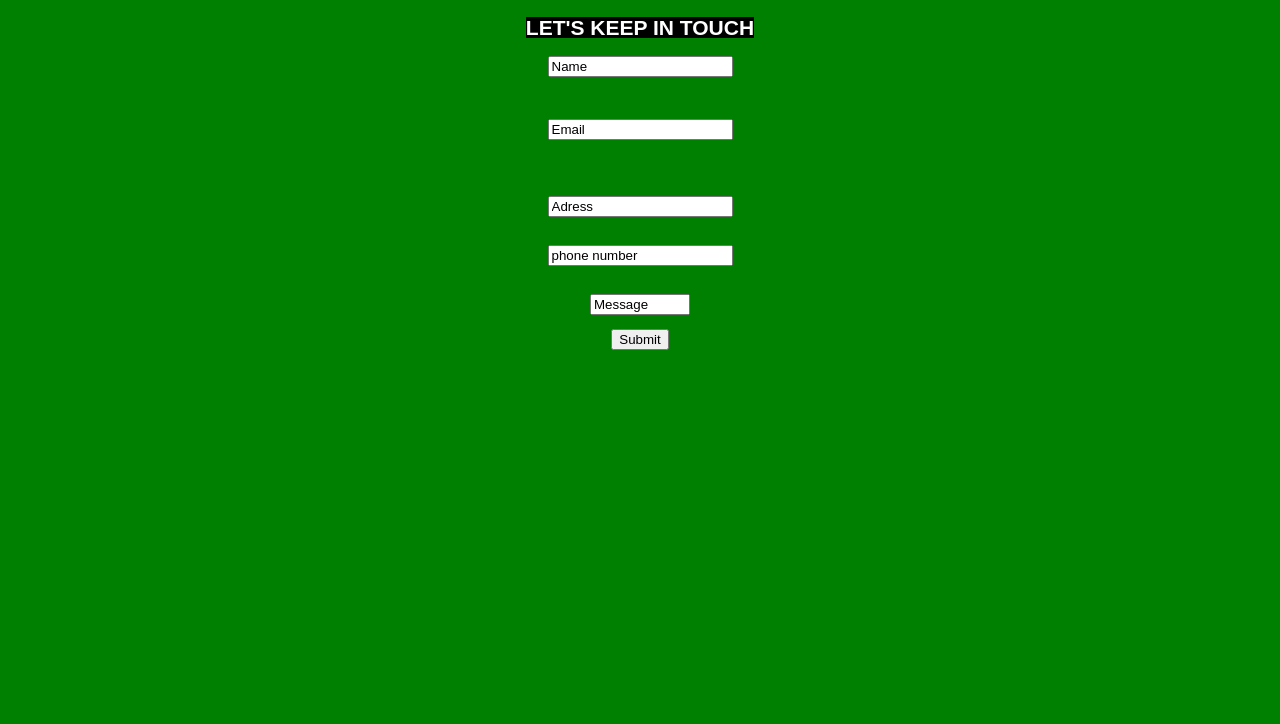
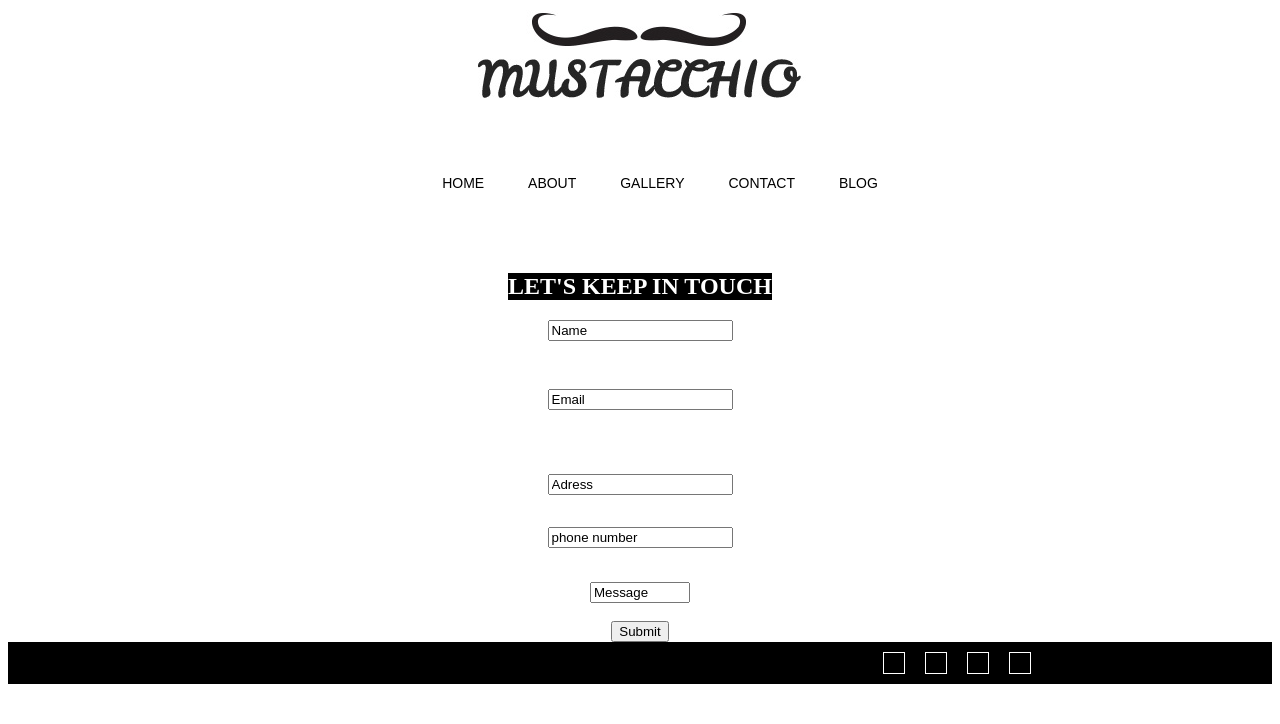
Before and after one commit to fidelis0788/hair-saloon-webside, a plain HTML site: page contact.html in a window 1280 px wide. Drawn offline with Linux system fonts and the light colour scheme.

Commit message:
commit my changes

```diff
--- /dev/null
+++ b/contact.css
@@ -0,0 +1,81 @@
+header{
+    font-style: oblique;
+    text-decoration: beige;
+    display: flex;
+    flex-direction: row;
+    align-items: center;
+    justify-content: center;
+    border: 2px;
+    margin: 10px ;
+    border: none;
+}
+
+.navigation{
+   margin: auto;
+   height: 80px;
+   padding: 30px;
+
+   }
+   nav{
+   display: flex;
+   flex-direction: row;
+   padding: 10px;
+   justify-content: center;
+   font-family: Arial, Helvetica, sans-serif;
+   font-size: 14px;
+   font-weight: normal;
+   line-height: 1;
+   }
+   a{
+      margin: 20px ;
+      text-decoration: none;
+      font-family: Arial, Helvetica, sans-serif;
+      color: black;
+   }
+   h1{ align-content: center;
+    justify-content: center;
+    background-size: contain;
+    background-color: black;
+    color:white
+
+
+
+}   section{
+    display: flex;
+    flex-direction: column;
+    justify-content: center;
+    align-items: center ;
+    align-content: center;
+}
+      .icon{
+        display: flex;
+        flex-direction: row;
+        justify-content: center;
+       background-color: black;
+
+    }
+
+    i{
+       align-content: space-between;
+       padding: 10px;
+       border: 1px solid;
+       margin: 10px;
+       color: white;
+    }
+    footer{
+        color: white;
+        margin-right: 380px;
+         margin-bottom: -100px;
+         font-family: Arial, Helvetica, sans-serif;
+         font-size: 14px;
+         font-weight: normal;
+         line-height: 1;
+     }
+     i{
+        align-content: space-between;
+        padding: 10px;
+        border: 1px solid;
+        margin: 10px;
+        color: white;
+
+     }
--- a/contact.html
+++ b/contact.html
@@ -3,43 +3,32 @@
     <meta charset="UTF-8">
     <meta name="viewport" content="width=device-width, initial-scale=1.0">
     <title>Document</title>
+    <link rel="stylesheet" href="./contact.css">
 </head>
 <style>
- h1{ align-content: center;
-     justify-content: center;
-     background-size: contain;
-     background-color: black;
-     color:white
-
-
-
- }
-</style>
-<style>
-section{
-    display: flex;
-    flex-direction: column;
-    justify-content: center;
-    align-items: center ;
-    align-content: center;
-
-}
 
 </style>
 <style>
-    body{
-  background-color:green;
-    font-family: Arial, Helvetica, sans-serif;
-    font-size: 14px;
-    font-weight: normal;
-    line-height: 1;
-    margin: 0;
-    min-width: 960px;
-    padding: 0;
-    }
+
+</style>
+<style>
+
 </style>
 <body>
-
+    <header>
+        <img src="./logo.jpg" alt="">
+    </header>
+    <section class="navigation">
+        <nav>
+       <ul>
+            <a href="./index.html">HOME</a>
+            <a href="./about.html">ABOUT</a>
+            <a href="./gallery.html">GALLERY</a>
+            <a href="./contact.html">CONTACT</a>
+            <a href="./blog.html">BLOG</a>
+       </ul>
+   </nav>
+   </section>
 
        <form>
             <section class="has form">
@@ -58,5 +47,12 @@ section{
              <label for="textarea"></label> </label><br>
              <input type="submit">
   </section>
+  <section class="icon">
+    <footer>© 2020 by Mustacchio.All rights reserved</footer>
+    <i class="fa fa-twitter"></i>
+    <i class="fa fa-facebook-official"style="font-size:24px"></i>
+    <i class="fa fa-google-plus"style="font-size:24px"></i>
+    <i class="fa fa-pinterest"></i>
+</section>
 </body>
 </html>
```
